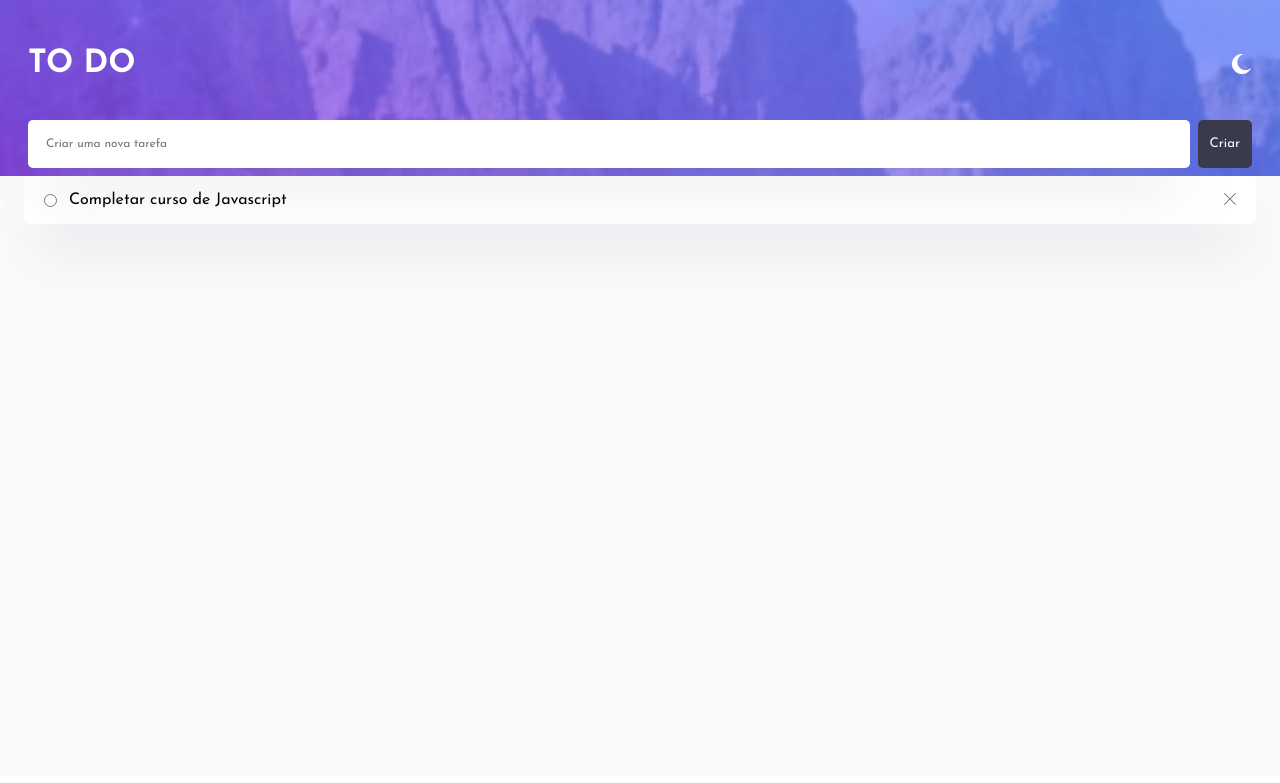
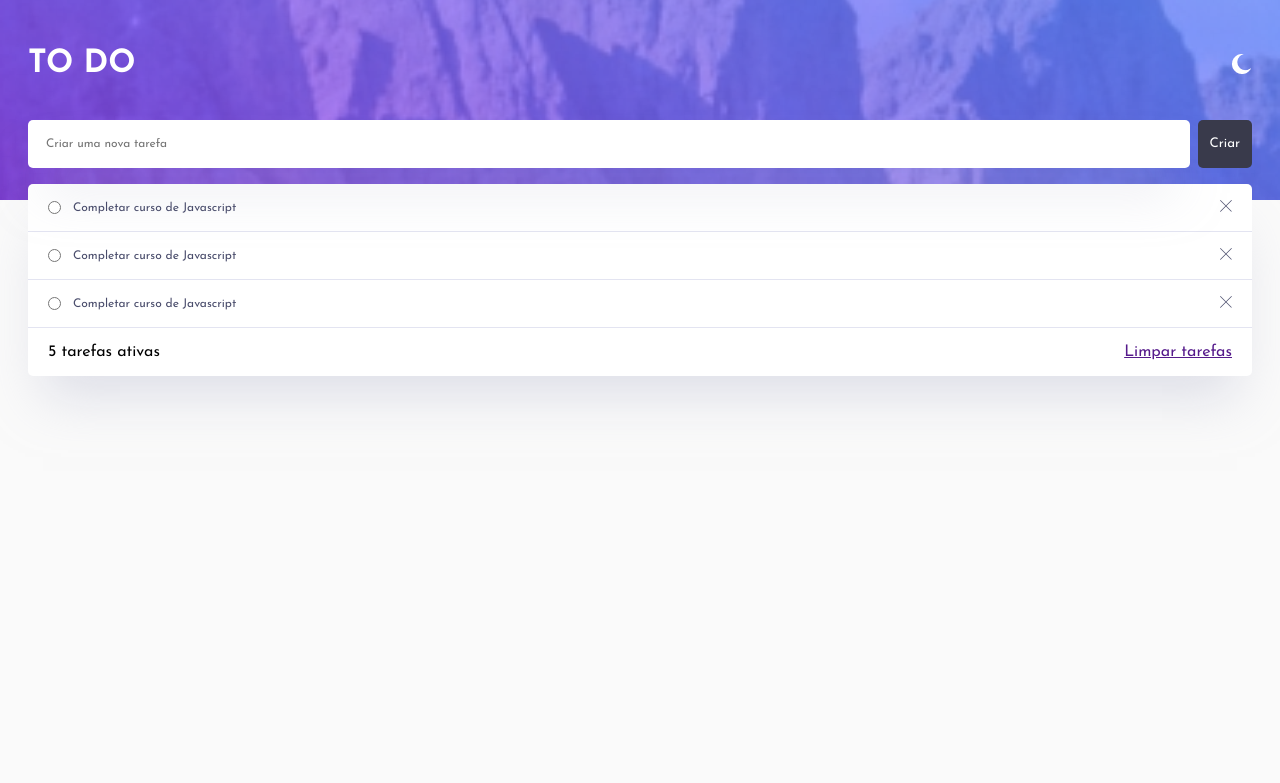
Before and after one commit to Augusto-Valerio/todo-app, a Node server app: page / in a window 1280 px wide. Shown: the top 783 px of the page. Run offline with Node 20, Linux system fonts and the light colour scheme; some libraries are stand-ins or nearby versions.

Commit message:
últimos ajustes da seção de tarefas

```diff
--- a/public/CSS/styles.css
+++ b/public/CSS/styles.css
@@ -10,9 +10,16 @@
     --input-box-shadow: rgba(194, 195, 214, 0.50);
     --input-color: #494C6B;
     --button-color: #393A4B;
-    --bg-main: #FAFAFA;
+    --bg-body: #FAFAFA;
     --bg-tarefas: #FFF;
     --box-shadow: 0px 35px 50px -15px rgba(194, 195, 214, 0.50);
+    --border-color: #E3E4F1;
+    --text-color: #494C6B;
+    --info-text-color: #9495A5;
+}
+
+body {
+    background: var(--bg-body);
 }
 
 header {
@@ -63,20 +70,26 @@ header form button {
 }
 
 main {
-    background: var(--bg-main);
     min-height: calc(100vh - 12.5rem);
-    padding-inline: 1.5rem;
+    padding-inline: 1.75rem;
 }
 
 .tarefas {
     background: var(--bg-tarefas);
     box-shadow: var(--box-shadow);
     border-radius: 0.3125rem;
-    margin-top: -1.5rem;
+    margin-top: -1rem;
 }
 
 .tarefas .tarefa {
     padding: 1rem 1.25rem;
+}
+
+.tarefas .tarefa + .tarefa {
+    border-top: 1px solid var(--border-color);
+}
+
+.tarefa form {
     display: flex;
     justify-content: space-between;
 }
@@ -85,9 +98,19 @@ main {
     display: flex;
     align-items: center;
     gap: 0.75rem;
+
+    color: var(--text-color);
+    font-size: 0.75rem;
 }
 
 .tarefa button {
     border: none;
     background: none;
 }
+
+.informacoes {
+    border-top: 1px solid var(--border-color);
+    padding: 1rem 1.25rem;
+    display: flex;
+    justify-content: space-between;
+}
--- a/views/home.handlebars
+++ b/views/home.handlebars
@@ -1,5 +1,14 @@
 <main>
     <section class="tarefas">
+
+
+
+            <form action="">
+
+            </form>
+
+
+
         <div class="tarefa">
             <form action="">
                 <div>
@@ -12,5 +21,34 @@
                 </button>
             </form>
         </div>
+
+        <div class="tarefa">
+            <form action="">
+                <div>
+                <input type="radio" id="tarefa-1">
+                <label for="tarefa-1">Completar curso de Javascript</label>
+                </div>
+
+                <button>
+                    <img src="/imagens/x-icon.png" alt="ícone de X para excluir uma tarefa">
+                </button>
+            </form>
+        </div>
+        <div class="tarefa">
+            <form action="">
+                <div>
+                <input type="radio" id="tarefa-1">
+                <label for="tarefa-1">Completar curso de Javascript</label>
+                </div>
+
+                <button>
+                    <img src="/imagens/x-icon.png" alt="ícone de X para excluir uma tarefa">
+                </button>
+            </form>
+        </div>
+        <div class="informacoes">
+            <p>5 tarefas ativas</p>
+            <a href="">Limpar tarefas</a>
+        </div>
     </section>
 </main>
```
